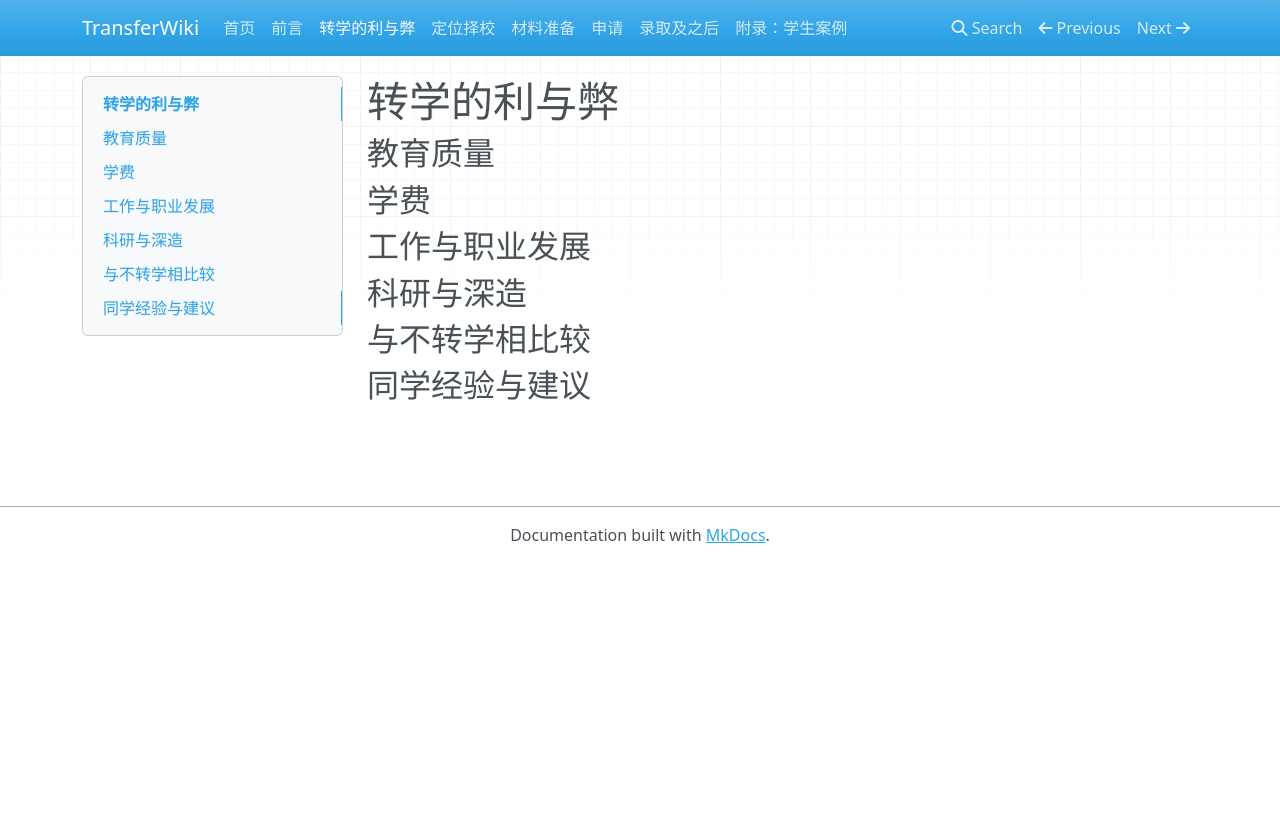
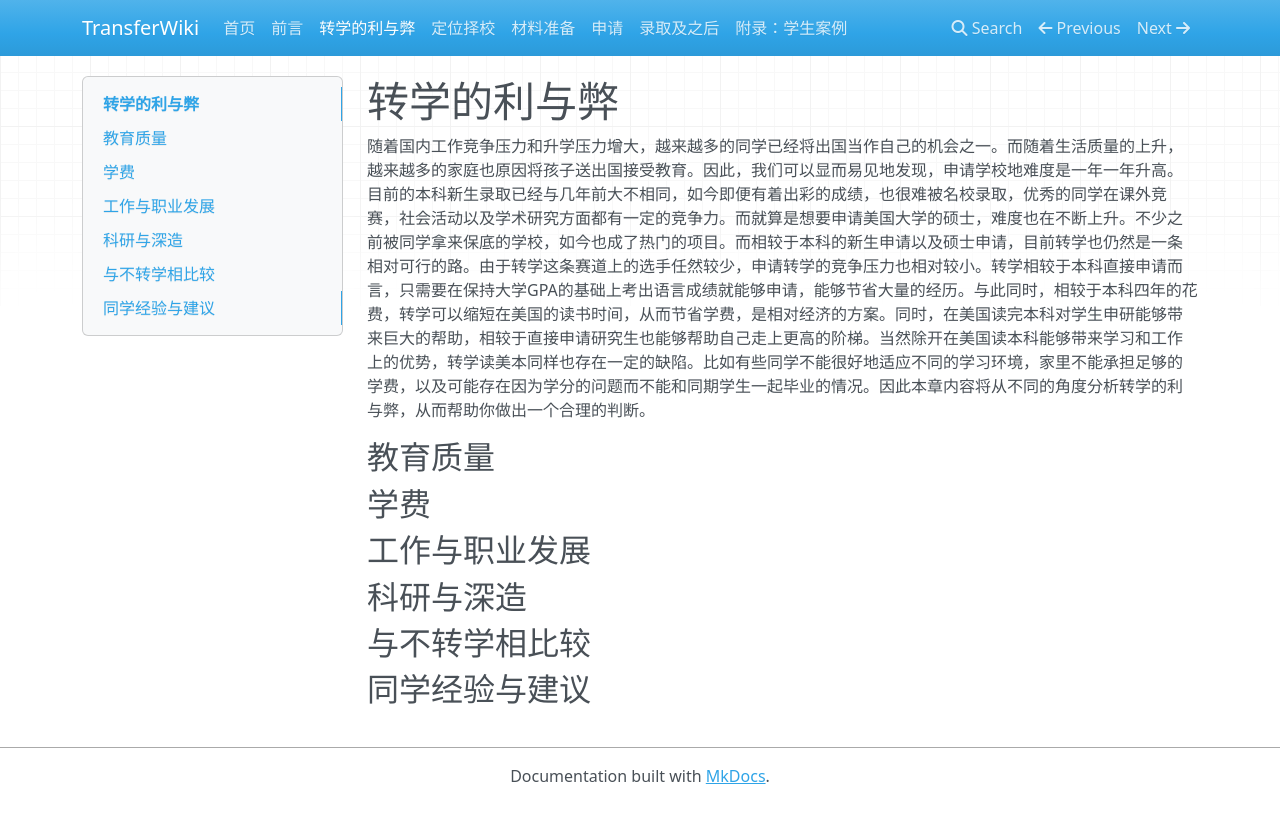
Before and after one commit to SihanXU/TransferWiki, an MkDocs documentation site: the page built from docs/think.md, in a window 1280 px wide. Shown: the top 823 px of the page. Built offline with MkDocs 1.6.1, drawn with Linux system fonts in a browser that asks for light colours; nearby versions of some CDN libraries.

Commit message:
Update think.md

```diff
--- a/docs/think.md
+++ b/docs/think.md
@@ -1,4 +1,6 @@
 # 转学的利与弊
+
+随着国内工作竞争压力和升学压力增大，越来越多的同学已经将出国当作自己的机会之一。而随着生活质量的上升，越来越多的家庭也原因将孩子送出国接受教育。因此，我们可以显而易见地发现，申请学校地难度是一年一年升高。目前的本科新生录取已经与几年前大不相同，如今即便有着出彩的成绩，也很难被名校录取，优秀的同学在课外竞赛，社会活动以及学术研究方面都有一定的竞争力。而就算是想要申请美国大学的硕士，难度也在不断上升。不少之前被同学拿来保底的学校，如今也成了热门的项目。而相较于本科的新生申请以及硕士申请，目前转学也仍然是一条相对可行的路。由于转学这条赛道上的选手任然较少，申请转学的竞争压力也相对较小。转学相较于本科直接申请而言，只需要在保持大学GPA的基础上考出语言成绩就能够申请，能够节省大量的经历。与此同时，相较于本科四年的花费，转学可以缩短在美国的读书时间，从而节省学费，是相对经济的方案。同时，在美国读完本科对学生申研能够带来巨大的帮助，相较于直接申请研究生也能够帮助自己走上更高的阶梯。当然除开在美国读本科能够带来学习和工作上的优势，转学读美本同样也存在一定的缺陷。比如有些同学不能很好地适应不同的学习环境，家里不能承担足够的学费，以及可能存在因为学分的问题而不能和同期学生一起毕业的情况。因此本章内容将从不同的角度分析转学的利与弊，从而帮助你做出一个合理的判断。
 
 ## 教育质量
 
```
